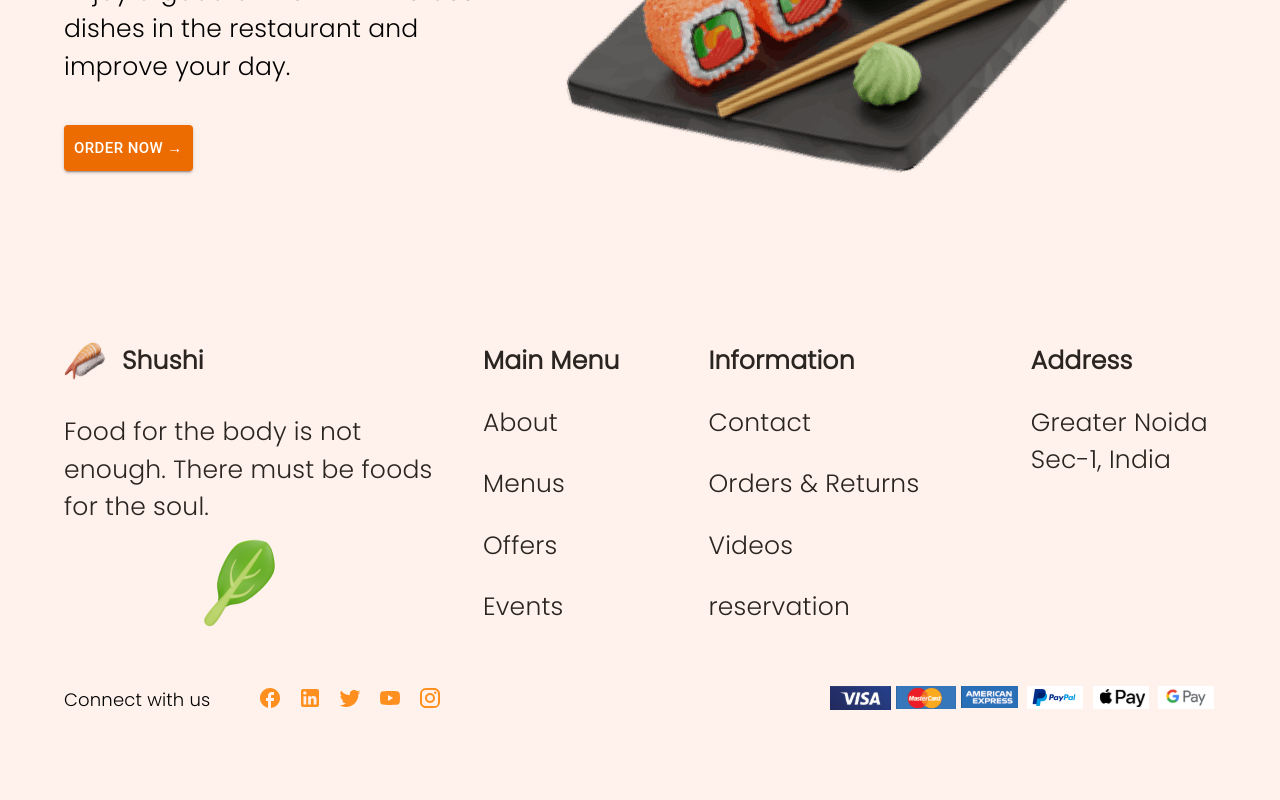
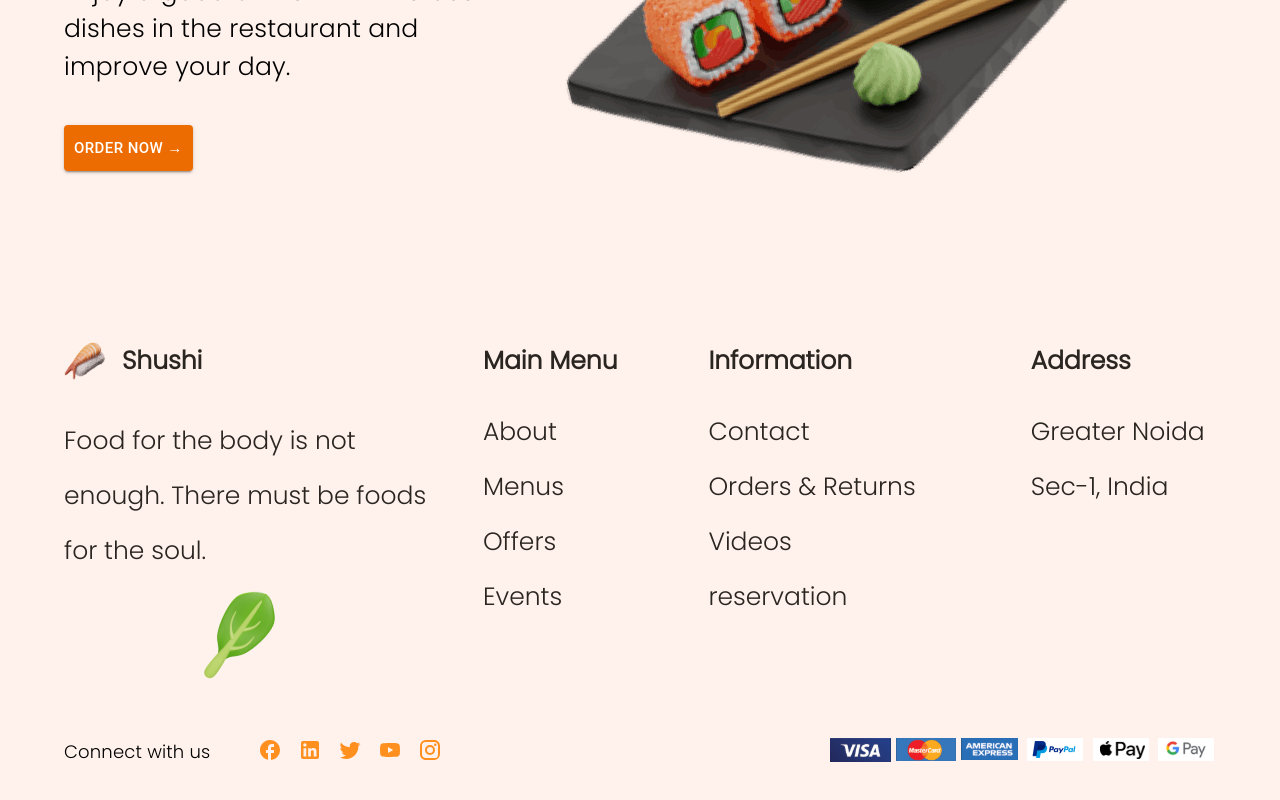
Before and after one commit to Borys-Mch/shushi-res, a Next.js app: page / in a window 1280 px wide. Shown: the part 538-1338 px from the top of the page. Built offline with nearby package versions, Linux system fonts and the light colour scheme; a web font is replaced by a local one.

Commit message:
Added ThemeProvider for custom styles

```diff
--- a/src/components/Footer.js
+++ b/src/components/Footer.js
@@ -2,8 +2,6 @@ import React from "react";
 import Image from "next/image";
 import { Box, Container, Grid, Link, Stack, Typography } from "@mui/material";
 
-import Logo from "../../public/images/logo.svg";
-import Leaf3 from "../../public/images/leaf3.png";
 import { socialIcons, bankImg, mainMenu, info } from "@/constants";
 
 const Footer = () => {
@@ -13,86 +11,63 @@ const Footer = () => {
         <Grid container spacing={1} justifyContent="space-between">
           <Grid item md={4} mt={3}>
             <Stack direction="row" spacing={2}>
-              <Image src={Logo} alt="Logo" width={42} height={39} />
-              <Typography
-                fontSize={25}
-                fontFamily="Poppins"
-                fontWeight={600}
-                color="#2A2521">
-                Shushi
+              <Box
+                component="img"
+                src="/images/logo.svg"
+                alt="Logo"
+                width={42}
+                height={39}
+              />
+              <Typography variant="footerTitle">Shushi</Typography>
+            </Stack>
+            <Box mt={4} maxWidth="375px">
+              <Typography variant="footerContent">
+                Food for the body is not enough. There must be foods for the
+                soul.
               </Typography>
-            </Stack>
-            <Typography
-              mt={4}
-              fontSize={25}
-              fontFamily="Poppins"
-              fontWeight={300}
-              color="#2A2521"
-              maxWidth="375px">
-              Food for the body is not enough. There must be foods for the soul.
-            </Typography>
-            <Box ml={15}>
-              <Image src={Leaf3} alt="Leaf" />
             </Box>
+            <Box
+              ml={15}
+              component="img"
+              src="/images/leaf3.png"
+              alt="Leaf"
+              width={106}
+              height={116}
+            />
           </Grid>
           <Grid item md={2} mt={3}>
-            <Typography
-              fontSize={25}
-              fontFamily="Poppins"
-              fontWeight={600}
-              color="#2A2521">
-              Main Menu
-            </Typography>
+            <Typography variant="footerTitle">Main Menu</Typography>
+            <Stack mt={3}>
               {mainMenu.map((menu, index) => (
                 <Typography
                   key={index}
-                mt={3}
-                fontSize={25}
-                fontFamily="Poppins"
-                fontWeight={300}
-                color="#2A2521"
+                  variant="footerContent"
                   sx={{ cursor: "pointer" }}>
                   {menu}
                 </Typography>
               ))}
+            </Stack>
           </Grid>
           <Grid item md={3} mt={3}>
-            <Typography
-              fontSize={25}
-              fontFamily="Poppins"
-              fontWeight={600}
-              color="#2A2521">
-              Information
-            </Typography>
+            <Typography variant="footerTitle">Information</Typography>
+            <Stack mt={3}>
               {info.map((info, index) => (
                 <Typography
                   key={index}
-                mt={3}
-                fontSize={25}
-                fontFamily="Poppins"
-                fontWeight={300}
-                color="#2A2521"
+                  variant="footerContent"
                   sx={{ cursor: "pointer" }}>
                   {info}
                 </Typography>
               ))}
+            </Stack>
           </Grid>
           <Grid item md={2} mt={3}>
-            <Typography
-              fontSize={25}
-              fontFamily="Poppins"
-              fontWeight={600}
-              color="#2A2521">
-              Address
-            </Typography>
-            <Typography
-              mt={3}
-              fontSize={25}
-              fontFamily="Poppins"
-              fontWeight={300}
-              color="#2A2521">
+            <Typography variant="footerTitle">Address</Typography>
+            <Stack mt={3}>
+              <Typography variant="footerContent">
                 Greater Noida <br /> Sec-1, India
               </Typography>
+            </Stack>
           </Grid>
         </Grid>
         <Stack direction={{ md: "row" }} justifyContent="space-between" mb={10}>
--- a/src/components/Navbar.js
+++ b/src/components/Navbar.js
@@ -1,9 +1,7 @@
 import React, { useState } from "react";
 import { Menu, Close } from "@mui/icons-material";
-import { Container, Stack, Link, IconButton } from "@mui/material";
-import Image from "next/image";
+import { Container, Stack, Link, IconButton, Box } from "@mui/material";
 
-import Logo from "../../public/images/logo.svg";
 import { navItems } from "@/constants";
 
 const Navbar = () => {
@@ -17,7 +15,13 @@ const Navbar = () => {
         alignItems="center"
         position="relative">
         <Stack direction={"row"} spacing={2} my={5} alignItems="center">
-          <Image src={Logo} alt="Logo" width={42} height={39} />
+          <Box
+            component="img"
+            src="/images/logo.svg"
+            alt="Logo"
+            width={42}
+            height={39}
+          />
           <Link href={"/"} color="#2A2521" underline="none">
             <h2>Shushi</h2>
           </Link>
--- /dev/null
+++ b/src/components/Theme.js
@@ -0,0 +1,21 @@
+import { createTheme } from "@mui/material/styles";
+
+const theme = createTheme({
+  typography: {
+    footerTitle: {
+      fontSize: 25,
+      fontFamily: "Poppins",
+      fontWeight: 600,
+      color: "#2A2521",
+    },
+    footerContent: {
+      fontSize: 25,
+      fontFamily: "Poppins",
+      fontWeight: 300,
+      lineHeight: "55px",
+      color: "#2A2521",
+    },
+  },
+});
+
+export default theme;
--- a/src/pages/_app.js
+++ b/src/pages/_app.js
@@ -1,10 +1,14 @@
+import { ThemeProvider } from "@mui/material/styles";
+import Layout from "@/components/Layout";
+import theme from "@/components/Theme";
 import "@/styles/globals.css";
-import Layout from "@/components/Layout";
 
 export default function App({ Component, pageProps }) {
   return (
-    <Layout>
-      <Component {...pageProps} />
-    </Layout>
+    <ThemeProvider theme={theme}>
+      <Layout>
+        <Component {...pageProps} />
+      </Layout>
+    </ThemeProvider>
   );
 }
--- a/src/pages/index.js
+++ b/src/pages/index.js
@@ -1,5 +1,4 @@
 import Baner from "@/components/Baner";
-import styles from "@/styles/Home.module.css";
 
 export default function Home() {
   return (
--- a/src/styles/Home.module.css
+++ /dev/null
@@ -1,278 +0,0 @@
-.main {
-  display: flex;
-  flex-direction: column;
-  justify-content: space-between;
-  align-items: center;
-  padding: 6rem;
-  min-height: 100vh;
-}
-
-.description {
-  display: inherit;
-  justify-content: inherit;
-  align-items: inherit;
-  font-size: 0.85rem;
-  max-width: var(--max-width);
-  width: 100%;
-  z-index: 2;
-  font-family: var(--font-mono);
-}
-
-.description a {
-  display: flex;
-  justify-content: center;
-  align-items: center;
-  gap: 0.5rem;
-}
-
-.description p {
-  position: relative;
-  margin: 0;
-  padding: 1rem;
-  background-color: rgba(var(--callout-rgb), 0.5);
-  border: 1px solid rgba(var(--callout-border-rgb), 0.3);
-  border-radius: var(--border-radius);
-}
-
-.code {
-  font-weight: 700;
-  font-family: var(--font-mono);
-}
-
-.grid {
-  display: grid;
-  grid-template-columns: repeat(4, minmax(25%, auto));
-  width: var(--max-width);
-  max-width: 100%;
-}
-
-.card {
-  padding: 1rem 1.2rem;
-  border-radius: var(--border-radius);
-  background: rgba(var(--card-rgb), 0);
-  border: 1px solid rgba(var(--card-border-rgb), 0);
-  transition: background 200ms, border 200ms;
-}
-
-.card span {
-  display: inline-block;
-  transition: transform 200ms;
-}
-
-.card h2 {
-  font-weight: 600;
-  margin-bottom: 0.7rem;
-}
-
-.card p {
-  margin: 0;
-  opacity: 0.6;
-  font-size: 0.9rem;
-  line-height: 1.5;
-  max-width: 30ch;
-}
-
-.center {
-  display: flex;
-  justify-content: center;
-  align-items: center;
-  position: relative;
-  padding: 4rem 0;
-}
-
-.center::before {
-  background: var(--secondary-glow);
-  border-radius: 50%;
-  width: 480px;
-  height: 360px;
-  margin-left: -400px;
-}
-
-.center::after {
-  background: var(--primary-glow);
-  width: 240px;
-  height: 180px;
-  z-index: -1;
-}
-
-.center::before,
-.center::after {
-  content: '';
-  left: 50%;
-  position: absolute;
-  filter: blur(45px);
-  transform: translateZ(0);
-}
-
-.logo,
-.thirteen {
-  position: relative;
-}
-
-.thirteen {
-  display: flex;
-  justify-content: center;
-  align-items: center;
-  width: 75px;
-  height: 75px;
-  padding: 25px 10px;
-  margin-left: 16px;
-  transform: translateZ(0);
-  border-radius: var(--border-radius);
-  overflow: hidden;
-  box-shadow: 0px 2px 8px -1px #0000001a;
-}
-
-.thirteen::before,
-.thirteen::after {
-  content: '';
-  position: absolute;
-  z-index: -1;
-}
-
-/* Conic Gradient Animation */
-.thirteen::before {
-  animation: 6s rotate linear infinite;
-  width: 200%;
-  height: 200%;
-  background: var(--tile-border);
-}
-
-/* Inner Square */
-.thirteen::after {
-  inset: 0;
-  padding: 1px;
-  border-radius: var(--border-radius);
-  background: linear-gradient(
-    to bottom right,
-    rgba(var(--tile-start-rgb), 1),
-    rgba(var(--tile-end-rgb), 1)
-  );
-  background-clip: content-box;
-}
-
-/* Enable hover only on non-touch devices */
-@media (hover: hover) and (pointer: fine) {
-  .card:hover {
-    background: rgba(var(--card-rgb), 0.1);
-    border: 1px solid rgba(var(--card-border-rgb), 0.15);
-  }
-
-  .card:hover span {
-    transform: translateX(4px);
-  }
-}
-
-@media (prefers-reduced-motion) {
-  .thirteen::before {
-    animation: none;
-  }
-
-  .card:hover span {
-    transform: none;
-  }
-}
-
-/* Mobile */
-@media (max-width: 700px) {
-  .content {
-    padding: 4rem;
-  }
-
-  .grid {
-    grid-template-columns: 1fr;
-    margin-bottom: 120px;
-    max-width: 320px;
-    text-align: center;
-  }
-
-  .card {
-    padding: 1rem 2.5rem;
-  }
-
-  .card h2 {
-    margin-bottom: 0.5rem;
-  }
-
-  .center {
-    padding: 8rem 0 6rem;
-  }
-
-  .center::before {
-    transform: none;
-    height: 300px;
-  }
-
-  .description {
-    font-size: 0.8rem;
-  }
-
-  .description a {
-    padding: 1rem;
-  }
-
-  .description p,
-  .description div {
-    display: flex;
-    justify-content: center;
-    position: fixed;
-    width: 100%;
-  }
-
-  .description p {
-    align-items: center;
-    inset: 0 0 auto;
-    padding: 2rem 1rem 1.4rem;
-    border-radius: 0;
-    border: none;
-    border-bottom: 1px solid rgba(var(--callout-border-rgb), 0.25);
-    background: linear-gradient(
-      to bottom,
-      rgba(var(--background-start-rgb), 1),
-      rgba(var(--callout-rgb), 0.5)
-    );
-    background-clip: padding-box;
-    backdrop-filter: blur(24px);
-  }
-
-  .description div {
-    align-items: flex-end;
-    pointer-events: none;
-    inset: auto 0 0;
-    padding: 2rem;
-    height: 200px;
-    background: linear-gradient(
-      to bottom,
-      transparent 0%,
-      rgb(var(--background-end-rgb)) 40%
-    );
-    z-index: 1;
-  }
-}
-
-/* Tablet and Smaller Desktop */
-@media (min-width: 701px) and (max-width: 1120px) {
-  .grid {
-    grid-template-columns: repeat(2, 50%);
-  }
-}
-
-@media (prefers-color-scheme: dark) {
-  .vercelLogo {
-    filter: invert(1);
-  }
-
-  .logo,
-  .thirteen img {
-    filter: invert(1) drop-shadow(0 0 0.3rem #ffffff70);
-  }
-}
-
-@keyframes rotate {
-  from {
-    transform: rotate(360deg);
-  }
-  to {
-    transform: rotate(0deg);
-  }
-}
```
Lines whose indentation alone changed are shown as unchanged.
